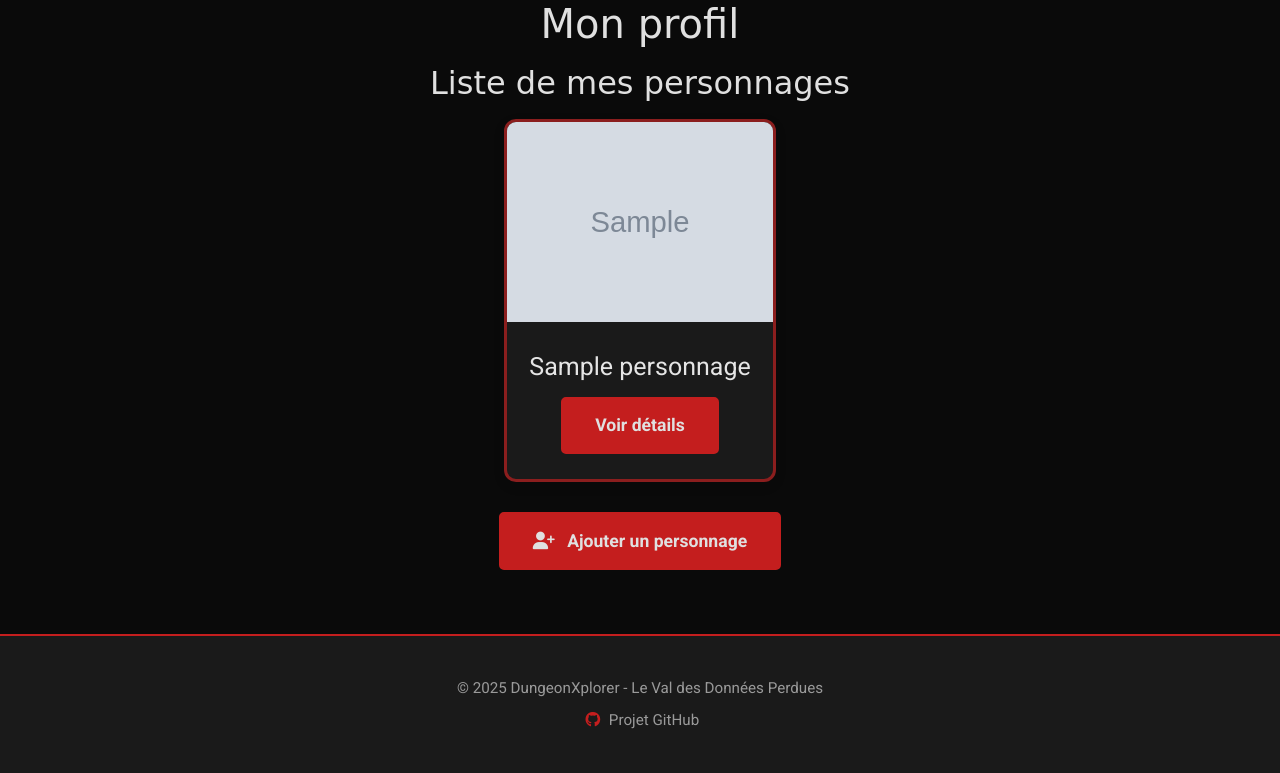
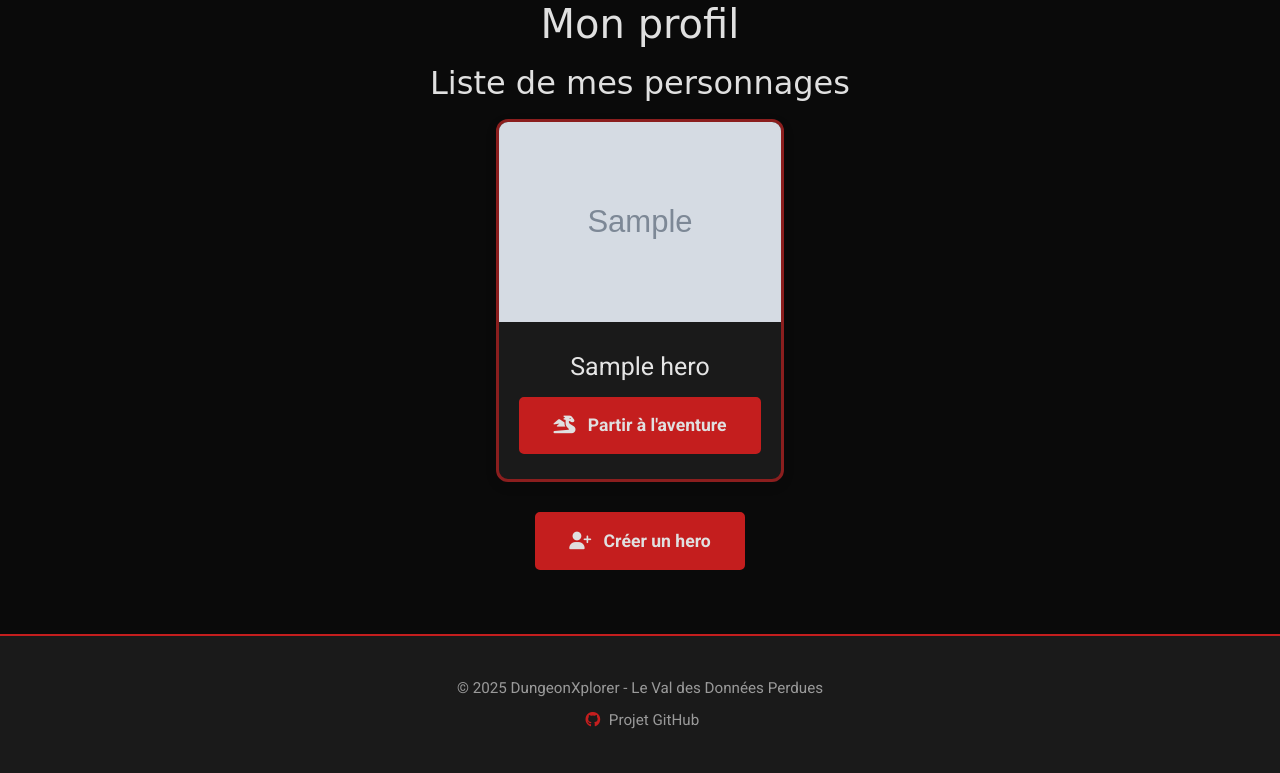
Before and after one commit to Gorkem387/DungeonXplorer, a PHP site: template views/profile/index.php in a window 1280 px wide. Shown: the part 95-868 px from the top of the page. Run offline with PHP 8.4, Linux system fonts and the light colour scheme; the template is opened without the code that fills it: most values are stand-ins (such as "Sample title", 1, 10 or a date in 2020); grey boxes marked "Sample" are stand-in pictures; some web fonts are replaced.

Commit message:
problème lorsqu'on se rend sur l'url chapter/1 régler. On peut démarrer le jeu en appuyant sur "Partir à l'aventure" sur la page profil.

```diff
--- a/controllers/ProfileController.php
+++ b/controllers/ProfileController.php
@@ -16,7 +16,7 @@ class ProfileController
             exit();
         }
 
-        $personnages = $this->getHeroesByUserId($_SESSION['user_id']);
+        $heros = $this->getHeroesByUserId($_SESSION['user_id']);
 
         require 'views/profile/index.php';
     }
--- a/views/game/combat-end.php
+++ b/views/game/combat-end.php
@@ -56,7 +56,7 @@
                         <i class="fa-solid fa-forward"></i> Continuer l'aventure
                     </a>
                 <?php else: ?>
-                    <a href="/character/list" class="btn-custom btn-success">
+                    <a href="/profil" class="btn-custom btn-success">
                         <i class="fa-solid fa-forward"></i> Continuer l'aventure
                     </a>
                 <?php endif; ?>
@@ -64,7 +64,7 @@
                     <i class="fa-solid fa-home"></i> Retour au profil
                 </a>
             <?php else: ?>
-                <a href="/character/list" class="btn-custom btn-danger">
+                <a href="/profil" class="btn-custom btn-danger">
                     <i class="fa-solid fa-rotate-right"></i> Choisir un autre héros
                 </a>
                 <a href="/profil" class="btn-custom">
--- a/views/profile/index.php
+++ b/views/profile/index.php
@@ -28,21 +28,27 @@
     <h2>Liste de mes personnages</h2>
 
     <div class="card-container">
-        <?php foreach ($personnages as $personnage): ?>
-        <div class="perso-card">
-            <img src="/public/img/personnage/<?= htmlspecialchars($personnage['image']) ?>" alt="Image du personnage" class="perso-card-img">
-            <div class="perso-card-contenu">
-                <div class="perso-card-nom"><?= htmlspecialchars($personnage['name']) ?></div>
-                <button id="btnVoirDetails" class="btn-custom" onclick="openInfo(<?= $personnage['id'] ?>)">Voir détails</button>
-            </div>
+    <?php foreach ($heros as $hero): ?>
+    <div class="perso-card">
+        <img src="<?= htmlspecialchars($hero['image']) ?>" alt="Image du hero" class="perso-card-img">
+        <div class="perso-card-contenu">
+            <div class="perso-card-nom"><?= htmlspecialchars($hero['name']) ?></div>
+            <form method="GET" action="/chapter/1">
+                <input type="hidden" name="hero_id" value="<?= $hero['id'] ?>">
+                <button type="submit" class="btn-custom">
+                    <i class="fa-solid fa-dragon"></i> Partir à l'aventure
+                </button>
+            </form>
         </div>
-        <?php endforeach; ?>
     </div>
+    <?php endforeach; ?>
+    </div>
+
 
     <div id="info" class="info-perso">
         <div class="info-perso-contenu">
             <button id="btnFermerInfo" class="info-perso-fermer">&times;</button>
-            <h3 class="info-perso-titre">Détails du personnage</h3>
+            <h3 class="info-perso-titre">Détails du hero</h3>
                 <div class="cadre-info">
 
                 </div>
@@ -51,7 +57,7 @@
 
     <div class="btnAddChar">
     <a href="/hero" class="btn-custom">
-        <i class="fa-solid fa-user-plus"></i> Ajouter un personnage
+        <i class="fa-solid fa-user-plus"></i> Créer un hero
     </a>
     </div>
 
```
Also changed, not shown: controllers/ChapterController.php (+16 -4 lines).
